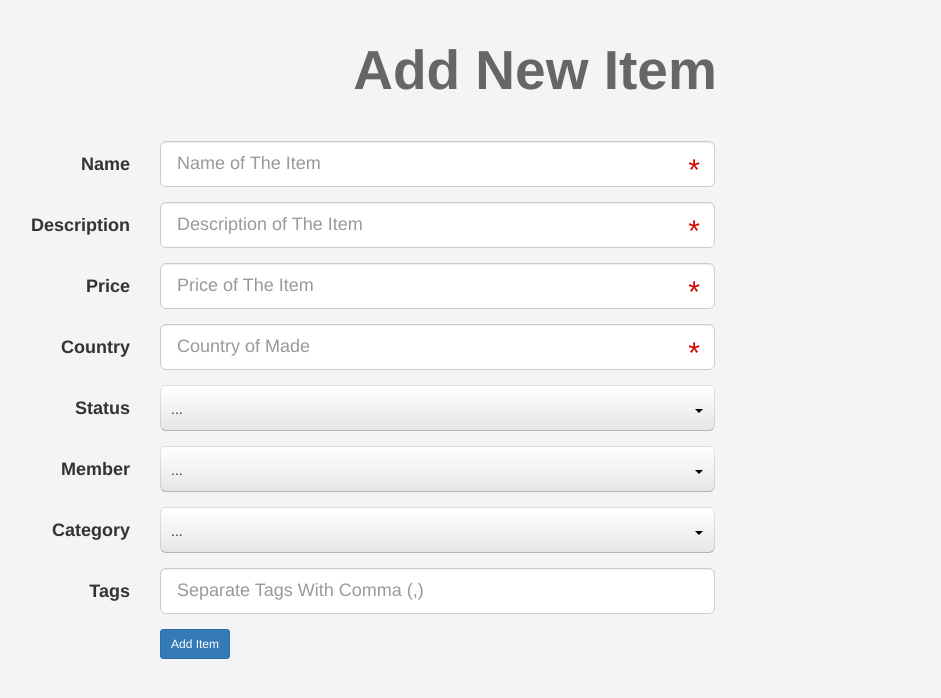
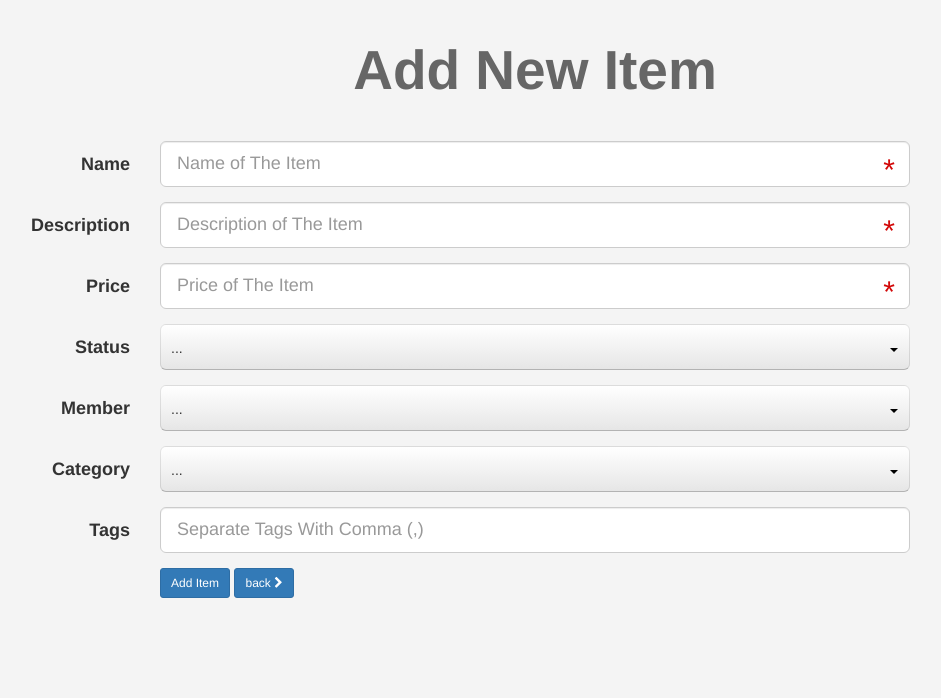
Before and after one commit to MahmodYousry/mystore, a PHP site: page /admin/items.php?do=Add in a window 1280 px wide. Shown: the part 52-750 px from the top of the page, without its empty margins (105-1046 px from the left). Run offline with PHP 8.4, Linux system fonts and the light colour scheme; the visitor is signed in with stand-in values (Sample User, id 1); data that the repository does not hold is empty.

Commit message:
back button added to all pages

```diff
--- a/admin/includes/templates/footer.php
+++ b/admin/includes/templates/footer.php
@@ -5,6 +5,7 @@
         <script src="<?php echo $js; ?>jquery-ui.min.js"></script>
         <script src="<?php echo $js; ?>bootstrap.min.js"></script>
         <script src="<?php echo $js; ?>jquery.selectBoxIt.min.js"></script>
+        <script src="<?php echo $js; ?>ajaxFunctions.js"></script>
         <script src="<?php echo $js; ?>backend.js"></script>
 
 
--- a/admin/includes/templates/header.php
+++ b/admin/includes/templates/header.php
@@ -11,7 +11,6 @@
         <link rel="stylesheet" href="<?php echo $css; ?>backend.css" />
 
         <script src="<?php echo $js; ?>jquery-2.2.4.min.js"></script>
-        <script src="<?php echo $js; ?>ajaxFunctions.js"></script>
         <script>
             $(document).ready(function () {
 
--- a/admin/items.php
+++ b/admin/items.php
@@ -7,19 +7,14 @@
 	*/
 
 	ob_start(); // OutPut Buffering Start
-
 	session_start();
-
 	$pageTitle = 'Items';
 
     if (isset($_SESSION['Username'])) {
-
       include 'init.php';
-
       $do = isset($_GET['do']) ? $_GET['do'] : 'Manage';
 
 	    if ($do == 'Manage') {
-
       	// Select All Users Except Admin
 
       	$stmt = $con->prepare("SELECT
@@ -40,12 +35,7 @@
 								ORDER BY
       						   		Item_ID DESC");
 
-      	// Excute The Statement
-
       	$stmt->execute();
-
-      	//	Assign To Variable
-
       	$items = $stmt->fetchAll();
 
       	if (! empty($items)) {
@@ -54,7 +44,12 @@
 
 			<h1 class="text-center">Manage Items</h1>
 			<div class="container">
-				<a class="new-item-button btn btn-sm btn-primary" href="items.php?do=Add"><i class="fa fa-plus"></i> New Item</a>
+				<div class="members-options">
+					<a class="btn btn-md btn-primary" href="items.php?do=Add"><i class="fa fa-plus"></i> New Item</a>
+					<a class="btn btn-primary btn-md" href="dashboard.php">back
+						<i class="fa fa-chevron-right fa-xs"></i>
+					</a>
+				</div>
 				<div class="table-responsive">
 					<table class="main-table text-center table table-bordered">
 						<tr>
@@ -118,7 +113,7 @@
 					<!-- Start Name Field -->
 					<div class="form-group form-group-lg">
 						<label class="col-sm-2 control-label">Name</label>
-						<div class="col-sm-10 col-md-6">
+						<div class="col-sm-10 col-md-8">
 							<input
 								type="text"
 								name="name"
@@ -131,7 +126,7 @@
 					<!-- Start Description Field -->
 					<div class="form-group form-group-lg">
 						<label class="col-sm-2 control-label">Description</label>
-						<div class="col-sm-10 col-md-6">
+						<div class="col-sm-10 col-md-8">
 							<input
 								type="text"
 								name="description"
@@ -144,7 +139,7 @@
 					<!-- Start Price Field -->
 					<div class="form-group form-group-lg">
 						<label class="col-sm-2 control-label">Price</label>
-						<div class="col-sm-10 col-md-6">
+						<div class="col-sm-10 col-md-8">
 							<input
 								type="text"
 								name="price"
@@ -155,9 +150,9 @@
 					</div>
 					<!-- END Price Field -->
 					<!-- Start Country Field -->
-					<div class="form-group form-group-lg">
+					<!-- <div class="form-group form-group-lg">
 						<label class="col-sm-2 control-label">Country</label>
-						<div class="col-sm-10 col-md-6">
+						<div class="col-sm-10 col-md-8">
 							<input
 								type="text"
 								name="country"
@@ -165,12 +160,12 @@
 								required="required"
 								placeholder="Country of Made" />
 						</div>
-					</div>
+					</div> -->
 					<!-- END Country Field -->
 					<!-- Start Status Field -->
 					<div class="form-group form-group-lg">
 						<label class="col-sm-2 control-label">Status</label>
-						<div class="col-sm-10 col-md-6">
+						<div class="col-sm-10 col-md-8">
 							<select name="status">
 								<option value="0">...</option>
 								<option value="1">New</option>
@@ -184,7 +179,7 @@
 					<!-- Start Members Field -->
 					<div class="form-group form-group-lg">
 						<label class="col-sm-2 control-label">Member</label>
-						<div class="col-sm-10 col-md-6">
+						<div class="col-sm-10 col-md-8">
 							<select name="member">
 								<option value="0">...</option>
 								<?php
@@ -200,7 +195,7 @@
 					<!-- Start Categories Field -->
 					<div class="form-group form-group-lg">
 						<label class="col-sm-2 control-label">Category</label>
-						<div class="col-sm-10 col-md-6">
+						<div class="col-sm-10 col-md-8">
 							<select name="category">
 								<option value="0">...</option>
 								<?php
@@ -220,7 +215,7 @@
 					<!-- Start Tags Field -->
 					<div class="form-group form-group-lg">
 						<label class="col-sm-2 control-label">Tags</label>
-						<div class="col-sm-10 col-md-6">
+						<div class="col-sm-10 col-md-8">
 							<input
 								type="text"
 								name="tags"
@@ -233,6 +228,9 @@
 					<div class="form-group form-group-lg">
 						<div class="col-sm-offset-2 col-sm-10">
 							<input type="submit" value="Add Item" class="btn btn-primary btn-sm" />
+							<a class="btn btn-primary btn-sm" href="items.php">back
+								<i class="fa fa-chevron-right fa-xs"></i>
+							</a>
 						</div>
 					</div>
 					<!-- END submit Field -->
@@ -254,7 +252,7 @@
       			$name 		= $_POST['name'];
       			$desc 		= $_POST['description'];
       			$price 		= $_POST['price'];
-      			$country 	= $_POST['country'];
+      			//$country 	= $_POST['country'];
       			$status 	= $_POST['status'];
       			$member 	= $_POST['member'];
       			$cat 		= $_POST['category'];
@@ -264,56 +262,28 @@
 
       			$formErrors = array();
 
-      			if (empty($name)) {
-      				$formErrors[] = 'Name Can\'t be <strong>Empty</strong>';
-      			}
-
-				if (empty($desc)) {
-      				$formErrors[] = 'Description Can\'t be <strong>Empty</strong>';
-      			}
-
-      			if (empty($price)) {
-      				$formErrors[] = 'Price Can\'t be <strong>Empty</strong>';
-      			}
-
-      			if (empty($country)) {
-					$formErrors[] = 'Country Can\'t be <strong>Empty</strong>';
-      			}
-
-				if ($status == 0) {
-					$formErrors[] = 'You Must Choose The <strong>Status</strong>';
-      			}
-
-				if ($member == 0) {
-					$formErrors[] = 'You Must Choose The <strong>Member</strong>';
-      			}
-
-				if ($cat == 0) {
-					$formErrors[] = 'You Must Choose The <strong>Category</strong>';
-      			}
+      			if (empty($name)) { $formErrors[] = 'Name Can\'t be <strong>Empty</strong>'; }
+				if (empty($desc)) { $formErrors[] = 'Description Can\'t be <strong>Empty</strong>'; }
+      			if (empty($price)) { $formErrors[] = 'Price Can\'t be <strong>Empty</strong>'; }
+      			//if (empty($country)) { $formErrors[] = 'Country Can\'t be <strong>Empty</strong>'; }
+				if ($status == 0) { $formErrors[] = 'You Must Choose The <strong>Status</strong>'; }
+				if ($member == 0) { $formErrors[] = 'You Must Choose The <strong>Member</strong>'; }
+				if ($cat == 0) { $formErrors[] = 'You Must Choose The <strong>Category</strong>'; }
 
       			// Loop Into Errors Array And Echo It
-
       			foreach($formErrors as $error) {
-
       				echo '<div class="alert alert-danger">' . $error . '</div>';
-
       			}
 
       			// Check If There's No Error Proceed The Update Operation
-
       			if (empty($formErrors)) {
 
 					// Insert Userinfo To Database
-
 					$stmt = $con->prepare("INSERT INTO
-
 							items(Name, Description, Price, Country_Made, Status, Add_Date, Cat_ID, Member_ID, tags)
-
 						VALUES(:zname, :zdesc, :zprice, :zcountry, :zstatus, now(), :zcat, :zmember, :ztags)");
 
 					$stmt->execute(array(
-
 						'zname'		=> $name,
 						'zdesc'		=> $desc,
 						'zprice'	=> $price,
@@ -322,25 +292,18 @@
 						'zcat'		=> $cat,
 						'zmember'	=> $member,
 						'ztags'		=> $tags
-
 					));
 
 					// Echo Success Message
-
 					$theMsg = '<div class="alert alert-success">' . $stmt->rowCount() . ' Record Inserted</div>';
-
 					redirectHome($theMsg, 'back');
-
       			}
 
       		} else {
 
       			echo '<div class="container">';
-
 					$theMsg = '<div class="alert alert-danger">Sorry You Can\'t Browse This Page Directly</div>';
-
 					redirectHome($theMsg);
-
       			echo '</div>';
 
       		}
--- a/admin/layout/css/backend.css
+++ b/admin/layout/css/backend.css
@@ -387,11 +387,6 @@ h1 {
   background-color: #c0392b;
 }
 
-.categories .add-category {
-  margin-bottom: 30px;
-  margin-top: -10px;
-}
-
 .categories .child-head {
   margin: 15px 0 10px;
   font-weight: bold;
--- a/admin/phpajax/deleteAvatar.php
+++ b/admin/phpajax/deleteAvatar.php
@@ -37,7 +37,7 @@
                         }
 
                     } else { // if file doesnot exits
-                        echo 'No avatar Found For this user';
+                        echo 'No avatar Found For this user as file';
                     }
 
 
```
Also changed, not shown: admin/categories.php (+11 -24 lines), admin/layout/js/ajaxFunctions.js (+48 -0 lines), admin/members.php (+14 -11 lines), admin/uploads/avatars/822089570_Solo-Leveling-148.png (added). Lines whose indentation alone changed are shown as unchanged.
